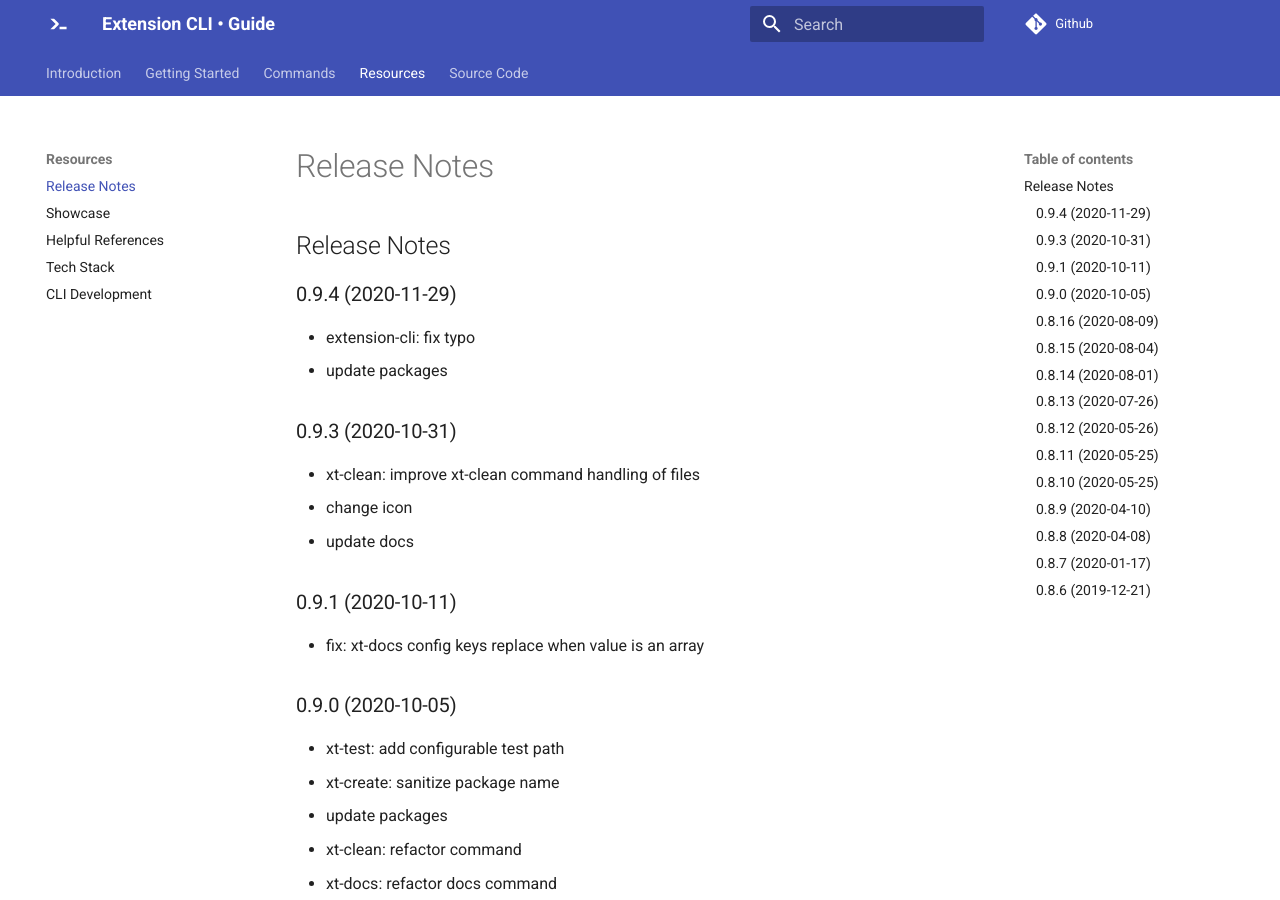
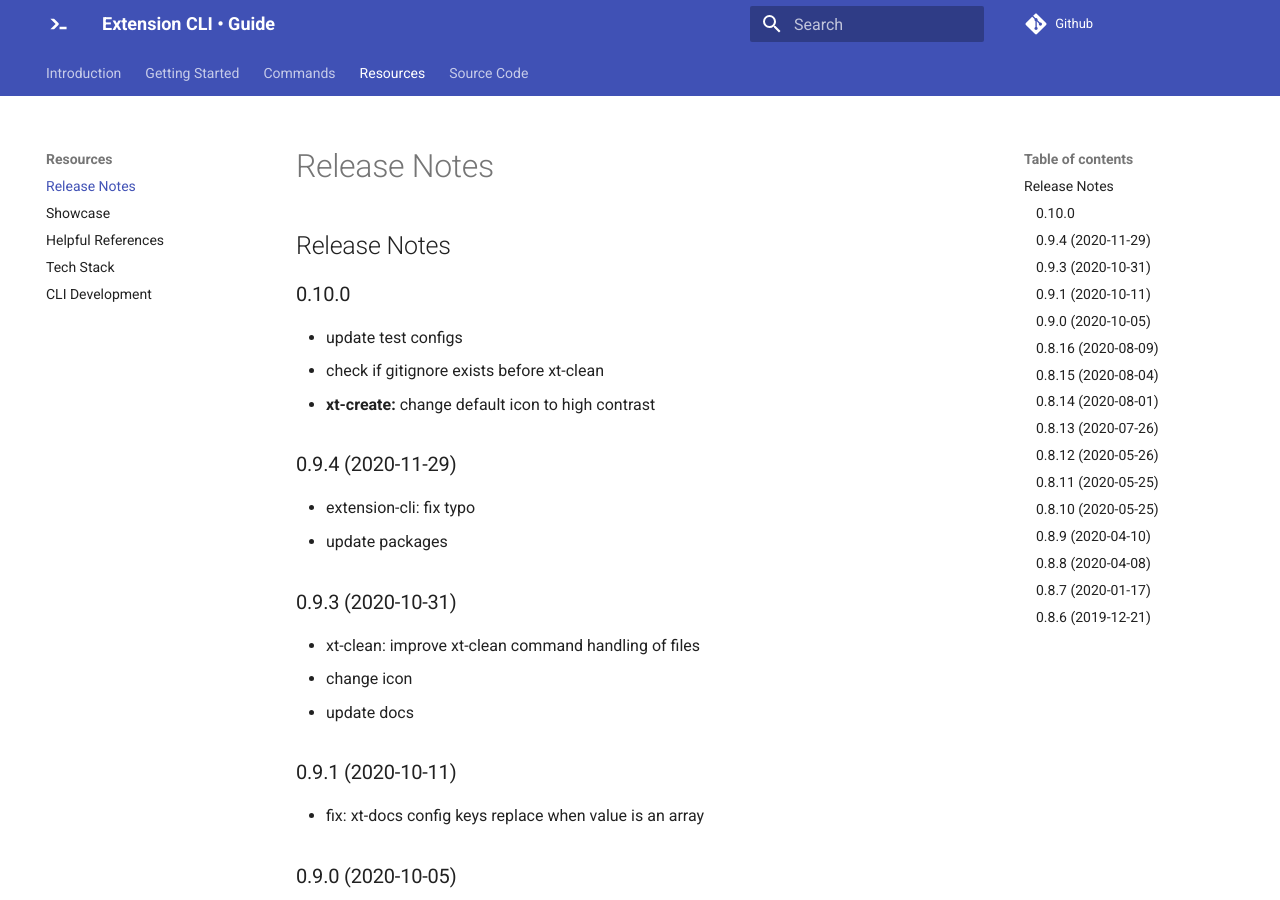
Before and after one commit to MobileFirstLLC/extension-cli, an MkDocs documentation site: the page built from guide/09-release-notes.md, in a window 1280 px wide and 900 px high. Built offline with MkDocs 1.6.1 and Material for MkDocs 9.7.7, drawn with Linux system fonts in a browser that asks for light colours; comment, search, counter and statistics services are not loaded.

Commit message:
Update 09-release-notes.md

```diff
--- a/guide/09-release-notes.md
+++ b/guide/09-release-notes.md
@@ -1,4 +1,10 @@
 ## Release Notes
+
+### 0.10.0
+
+* update test configs
+* check if gitignore exists before xt-clean
+* **xt-create:** change default icon to high contrast
 
 ### 0.9.4 (2020-11-29)
 
```
